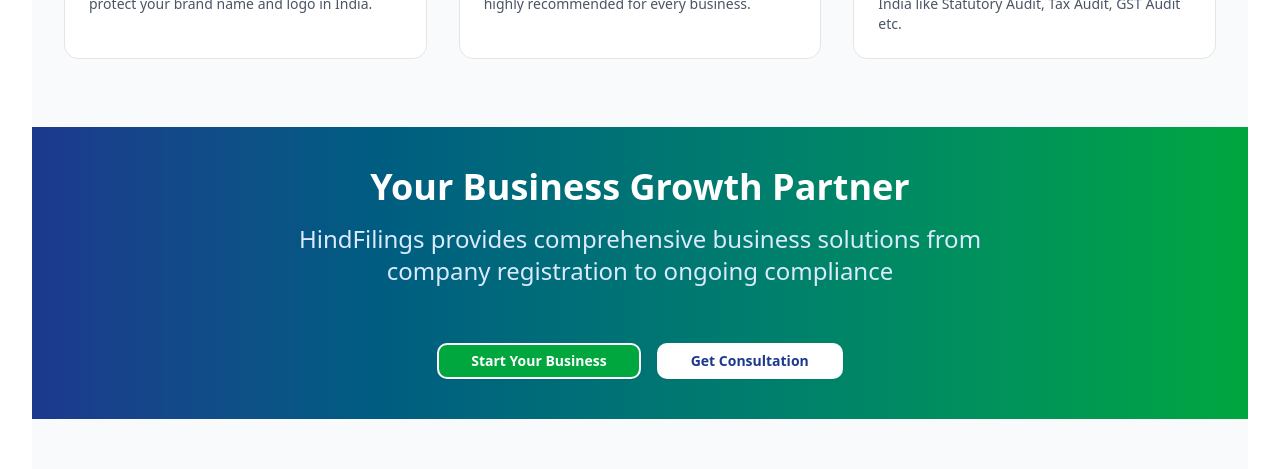
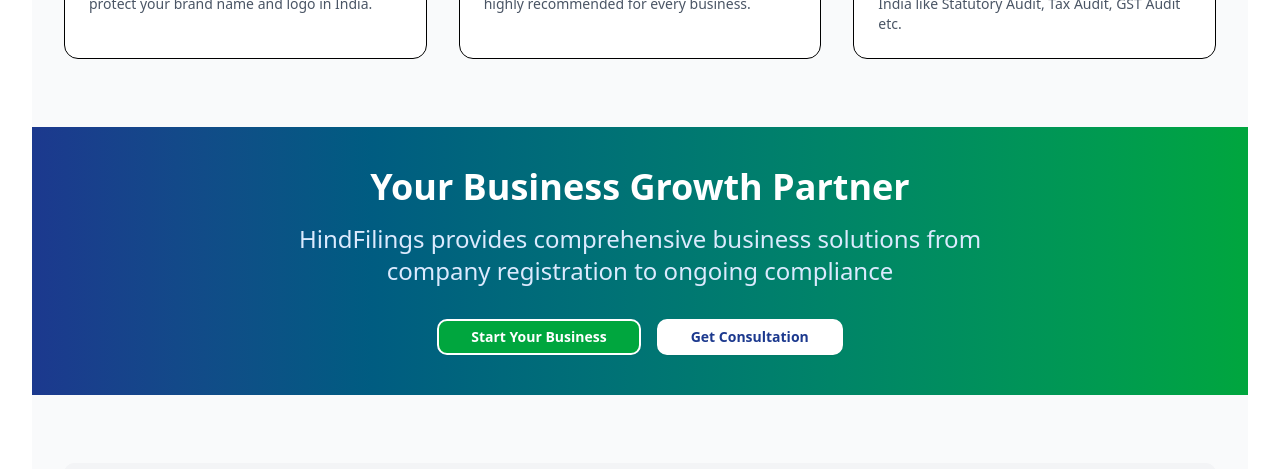
Before and after one commit to imranpasha000/Consulting, a Next.js app: page / in a window 1280 px wide. Shown: the part 2120-2589 px from the top of the page. Built offline with nearby package versions, Linux system fonts and the light colour scheme.

Commit message:
minor update Ui

```diff
--- a/src/Home/Home.js
+++ b/src/Home/Home.js
@@ -129,31 +129,28 @@
         </div>
       </section>
 
-      <section className="max-w-screen-2xl mx-auto w-full px-4 sm:px-6 lg:px-8 bg-gradient-to-r from-blue-900 to-green-600 text-white py-10 mb-5 mt-5">
+      <section className="w-full max-w-screen-2xl mx-auto px-2 sm:px-4 lg:px-8 bg-gradient-to-r from-blue-900 to-green-600 text-white py-8 sm:py-10 mb-5 mt-5 overflow-hidden">
         <div className="text-center">
-          <h2 className="text-3xl md:text-4xl font-bold mb-4">
+          <h2 className="text-2xl sm:text-3xl md:text-4xl font-bold mb-3 sm:mb-4">
             Your Business Growth Partner
           </h2>
-          <p className="text-xl md:text-2xl mb-8 text-blue-100 max-w-3xl mx-auto">
-            HindFilings provides comprehensive business solutions from company
-            registration to ongoing compliance
+          <p className="text-base sm:text-xl md:text-2xl mb-6 sm:mb-8 text-blue-100 max-w-3xl mx-auto px-2">
+            HindFilings provides comprehensive business solutions from company registration to ongoing compliance
           </p>
-          <div className="flex flex-col sm:flex-row gap-4 justify-center">
-            <div className="flex gap-4 mt-6">
+          <div className="flex flex-col sm:flex-row gap-3 sm:gap-4 justify-center items-center w-full">
             <Button
               href="/company-registration"
-                className="bg-green-600 border-2 border-white text-white hover:bg-blue-800 px-8 py-3 rounded-lg font-semibold transition-colors duration-300"
+              className="w-full sm:w-auto bg-green-600 border-2 border-white text-white hover:bg-blue-800 px-6 sm:px-8 py-3 rounded-lg font-semibold transition-colors duration-300"
             >
               Start Your Business
             </Button>
 
             <Button
               href="/contact"
-                className="border-2 border-white text-blue-900 bg-white hover:text-white  hover:bg-blue-800 px-8 py-3 rounded-lg font-semibold transition-colors duration-300"
+              className="w-full sm:w-auto border-2 border-white text-blue-900 bg-white hover:text-white hover:bg-blue-800 px-6 sm:px-8 py-3 rounded-lg font-semibold transition-colors duration-300"
             >
               Get Consultation
             </Button>
-            </div>
           </div>
         </div>
       </section>
--- a/src/app/globals.css
+++ b/src/app/globals.css
@@ -112,11 +112,25 @@
   --sidebar-ring: oklch(0.556 0 0);
 }
 
-@layer base {
-  * {
-    @apply border-border outline-ring/50;
-  }
-  body {
-    @apply bg-background text-foreground;
-  }
+/* Tailwind base styles for full responsiveness and no horizontal overflow */
+html, body {
+  width: 100%;
+  min-height: 100%;
+  margin: 0;
+  padding: 0;
+  box-sizing: border-box;
+  overflow-x: hidden;
 }
+
+body {
+  min-height: 100vh;
+  width: 100vw;
+  max-width: 100vw;
+  background: #fff;
+}
+
+*, *::before, *::after {
+  box-sizing: inherit;
+}
+
+/* Use Tailwind utility classes in all components for layout: w-full, max-w-screen-2xl, px-2/4/8, mx-auto, etc. */
```
Lines whose indentation alone changed are shown as unchanged.
